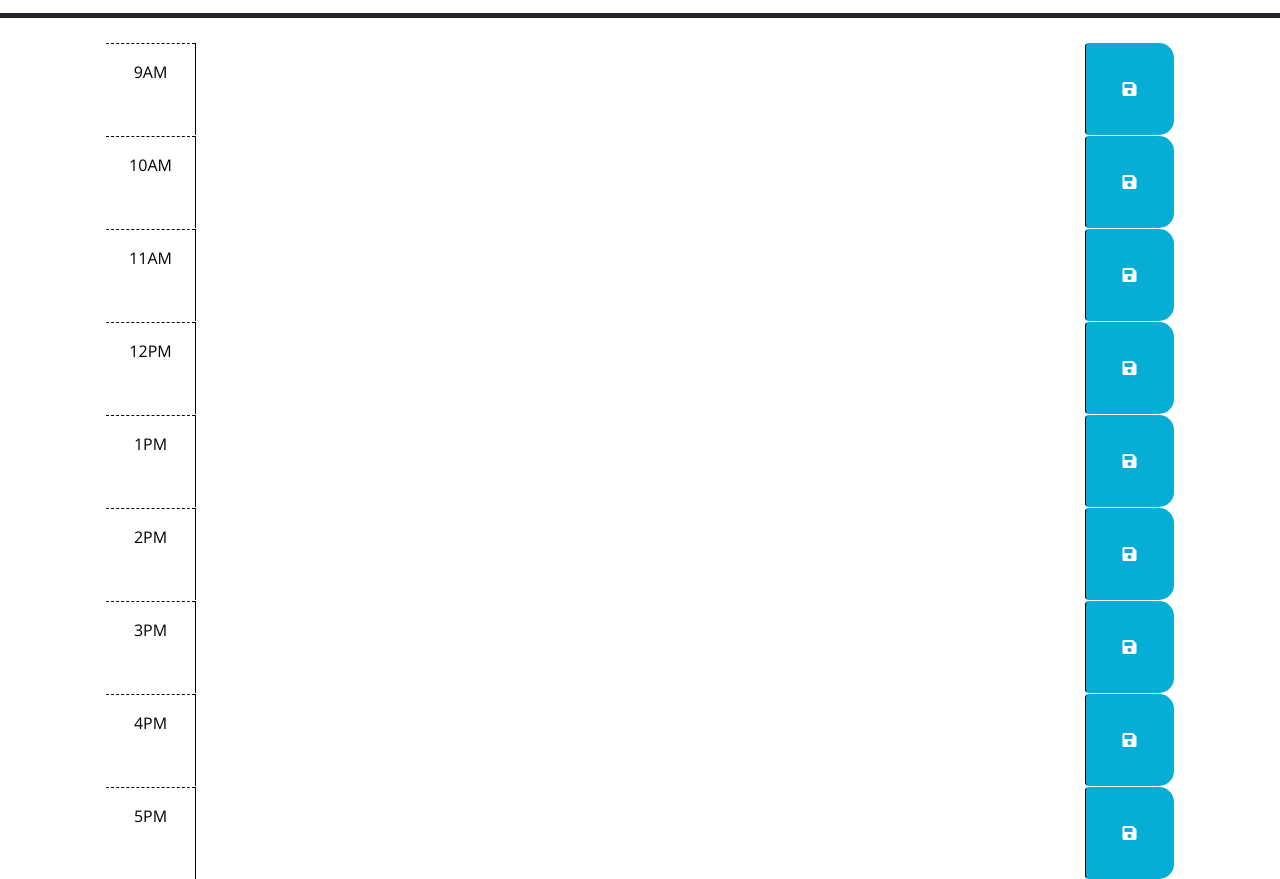
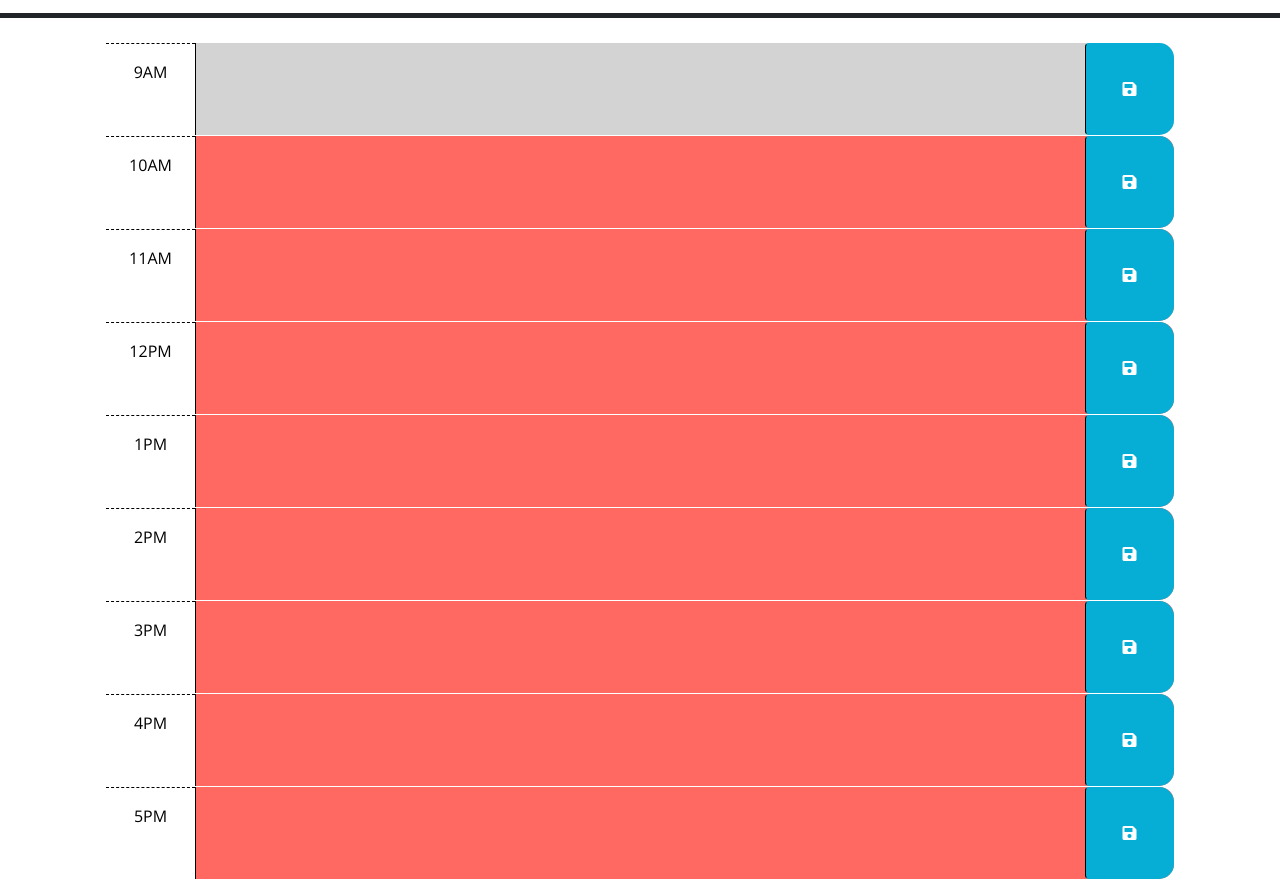
Before and after one commit to GameCatCam/day-planner-challenge, a plain HTML site: page index.html in a window 1280 px wide. Shown: the part 260-1139 px from the top of the page. Drawn offline with nearby package versions, Linux system fonts and the light colour scheme.

Commit message:
added planner color functionality

```diff
--- a/index.html
+++ b/index.html
@@ -31,7 +31,7 @@
     <div class="container-lg px-5">
       <!-- past present future -->
     <!-- Example of a past time block. The "past" class adds a gray background color. -->
-    <div id="hour-9" class="row time-block">
+    <div id="9" class="row time-block">
       <div class="col-2 col-md-1 hour text-center py-3">9AM</div>
       <textarea class="col-8 col-md-10 description" rows="3"> </textarea>
       <button class="btn saveBtn col-2 col-md-1" aria-label="save">
@@ -40,7 +40,7 @@
     </div>
 
     <!-- Example of a a present time block. The "present" class adds a red background color. -->
-    <div id="hour-10" class="row time-block">
+    <div id="10" class="row time-block">
       <div class="col-2 col-md-1 hour text-center py-3">10AM</div>
       <textarea class="col-8 col-md-10 description" rows="3"> </textarea>
       <button class="btn saveBtn col-2 col-md-1" aria-label="save">
@@ -49,7 +49,7 @@
     </div>
 
     <!-- Example of a future time block. The "future" class adds a green background color. -->
-    <div id="hour-11" class="row time-block">
+    <div id="11" class="row time-block">
       <div class="col-2 col-md-1 hour text-center py-3">11AM</div>
       <textarea class="col-8 col-md-10 description" rows="3"> </textarea>
       <button class="btn saveBtn col-2 col-md-1" aria-label="save">
@@ -57,7 +57,7 @@
       </button>
     </div>
 
-    <div id="hour-12" class="row time-block">
+    <div id="12" class="row time-block">
       <div class="col-2 col-md-1 hour text-center py-3">12PM</div>
       <textarea class="col-8 col-md-10 description" rows="3"> </textarea>
       <button class="btn saveBtn col-2 col-md-1" aria-label="save">
@@ -65,7 +65,7 @@
       </button>
     </div>
 
-    <div id="hour-1" class="row time-block">
+    <div id="13" class="row time-block">
       <div class="col-2 col-md-1 hour text-center py-3">1PM</div>
       <textarea class="col-8 col-md-10 description" rows="3"> </textarea>
       <button class="btn saveBtn col-2 col-md-1" aria-label="save">
@@ -73,7 +73,7 @@
       </button>
     </div>
 
-    <div id="hour-2" class="row time-block">
+    <div id="14" class="row time-block">
       <div class="col-2 col-md-1 hour text-center py-3">2PM</div>
       <textarea class="col-8 col-md-10 description" rows="3"> </textarea>
       <button class="btn saveBtn col-2 col-md-1" aria-label="save">
@@ -81,7 +81,7 @@
       </button>
     </div>
 
-    <div id="hour-3" class="row time-block">
+    <div id="15" class="row time-block">
       <div class="col-2 col-md-1 hour text-center py-3">3PM</div>
       <textarea class="col-8 col-md-10 description" rows="3"> </textarea>
       <button class="btn saveBtn col-2 col-md-1" aria-label="save">
@@ -89,7 +89,7 @@
       </button>
     </div>
 
-    <div id="hour-4" class="row time-block">
+    <div id="16" class="row time-block">
       <div class="col-2 col-md-1 hour text-center py-3">4PM</div>
       <textarea class="col-8 col-md-10 description" rows="3"> </textarea>
       <button class="btn saveBtn col-2 col-md-1" aria-label="save">
@@ -97,7 +97,7 @@
       </button>
     </div>
 
-    <div id="hour-5" class="row time-block">
+    <div id="17" class="row time-block">
       <div class="col-2 col-md-1 hour text-center py-3">5PM</div>
       <textarea class="col-8 col-md-10 description" rows="3"> </textarea>
       <button class="btn saveBtn col-2 col-md-1" aria-label="save">
--- a/script.js
+++ b/script.js
@@ -16,17 +16,31 @@ $(function () {
   // function? How can DOM traversal be used to get the "hour-x" id of the
   // time-block containing the button that was clicked? How might the id be
   // useful when saving the description in local storage?
-  //
+
   // TODO: Add code to apply the past, present, or future class to each time
   // block by comparing the id to the current hour. HINTS: How can the id
   // attribute of each time-block be used to conditionally add or remove the
   // past, present, and future classes? How can Day.js be used to get the
   // current hour in 24-hour time?
-  //
+  var timeBlock = $('.time-block')
+  console.log($('#9').attr('id') > dayjs().format('H'))
+  console.log(9 > dayjs().format('H'))
+  console.log('true' > 15)
+
+  timeBlock.each(function() {
+    if ($(this).attr('id') < dayjs().format('H')) {
+      $(this).addClass('past')
+    } else if ($(this).attr('id') > dayjs().format('H')) {
+      $(this).addClass('future')
+    } else {
+      $(this).addClass('present')
+    }
+  })
+
   // TODO: Add code to get any user input that was saved in localStorage and set
   // the values of the corresponding textarea elements. HINT: How can the id
   // attribute of each time-block be used to do this?
-  //
+
   // TODO: Add code to display the current date in the header of the page.
 
   window.onload = setInterval(function() {
--- a/style.css
+++ b/style.css
@@ -31,17 +31,17 @@ textarea {
 }
 
 .past {
-  background-color: #d3d3d3;
+  background-color: #ff6961;
   color: white;
 }
 
 .present {
-  background-color: #ff6961;
+  background-color: #77dd77;
   color: white;
 }
 
 .future {
-  background-color: #77dd77;
+  background-color: #d3d3d3;
   color: white;
 }
 
```
